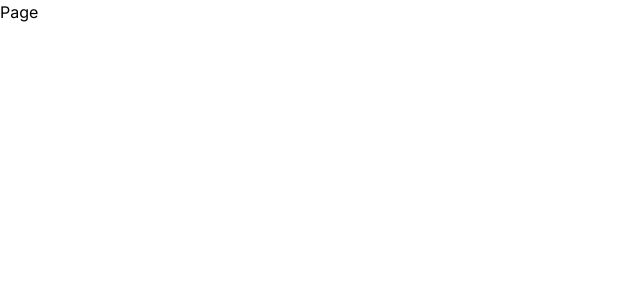
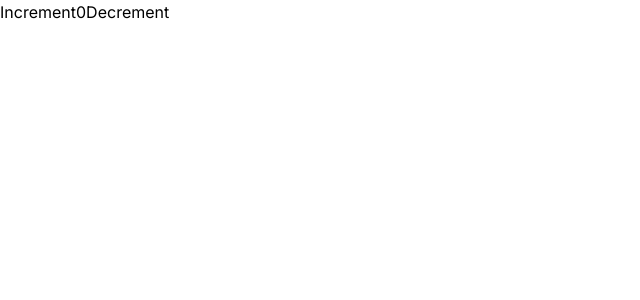
Before and after one commit to Tashfeen-Khan/blog-portfolio, a Next.js app in the folder ui/: page /pages/about in a window 1280 px wide. Shown: the top 300 px of the page, without its empty margins (0-640 px from the left). Built offline with nearby package versions, Linux system fonts and the light colour scheme.

Commit message:
impliment redux tool kit

```diff
--- a/ui/package.json
+++ b/ui/package.json
@@ -9,6 +9,7 @@
     "lint": "next lint"
   },
   "dependencies": {
+    "@reduxjs/toolkit": "^2.2.4",
     "axios": "^1.6.8",
     "flowbite": "^2.3.0",
     "flowbite-react": "^0.9.0",
@@ -16,6 +17,7 @@
     "react": "^18",
     "react-dom": "^18",
     "react-file-base64": "^1.0.3",
+    "react-redux": "^9.1.2",
     "react-router-dom": "^6.23.1"
   },
   "devDependencies": {
--- /dev/null
+++ b/ui/src/app/Redux/BlogSclice/blogsclice.js
@@ -0,0 +1,30 @@
+import { createSlice } from '@reduxjs/toolkit'
+
+const initialState = {
+  value: 0,
+}
+
+export const counterSlice = createSlice({
+  name: 'counter',
+  initialState,
+  reducers: {
+    increment: (state) => {
+      // Redux Toolkit allows us to write "mutating" logic in reducers. It
+      // doesn't actually mutate the state because it uses the Immer library,
+      // which detects changes to a "draft state" and produces a brand new
+      // immutable state based off those changes
+      state.value += 1
+    },
+    decrement: (state) => {
+      state.value -= 1
+    },
+    incrementByAmount: (state, action) => {
+      state.value += action.payload
+    },
+  },
+})
+
+// Action creators are generated for each case reducer function
+export const { increment, decrement, incrementByAmount } = counterSlice.actions
+
+export default counterSlice.reducer
--- a/ui/src/app/layout.js
+++ b/ui/src/app/layout.js
@@ -1,5 +1,6 @@
 import { Inter } from "next/font/google";
 import "./globals.css";
+import StoreProvider from "./store/StoreProvider";
 
 const inter = Inter({ subsets: ["latin"] });
 
@@ -10,8 +11,10 @@
 
 export default function RootLayout({ children }) {
   return (
+    <StoreProvider>
     <html lang="en">
       <body className={inter.className}>{children}</body>
     </html>
+    </StoreProvider>
   );
 }
--- a/ui/src/app/page.js
+++ b/ui/src/app/page.js
@@ -2,7 +2,7 @@
 import Navbar from './component/navbar'
 import Home from './home/page'
 
-function page() {
+function Page() {
   return (
     <>
     <Navbar/>
@@ -11,4 +11,4 @@
   )
 }
 
-export default page
+export default Page
--- a/ui/src/app/pages/about/page.js
+++ b/ui/src/app/pages/about/page.js
@@ -1,9 +1,29 @@
+"use client"
 import React from 'react'
+import { useSelector, useDispatch } from 'react-redux'
+import { decrement, increment } from '../../Redux/BlogSclice/blogsclice'
 
-const Page = () => {
+export default function Page() {
+  const count = useSelector((state) => state.counter.value)
+  const dispatch = useDispatch()
+
   return (
-    <div>Page</div>
+    <div>
+      <div>
+        <button
+          aria-label="Increment value"
+          onClick={() => dispatch(increment())}
+        >
+          Increment
+        </button>
+        <span>{count}</span>
+        <button
+          aria-label="Decrement value"
+          onClick={() => dispatch(decrement())}
+        >
+          Decrement
+        </button>
+      </div>
+    </div>
   )
 }
-
-export default Page
--- a/ui/src/app/pages/blogs/page.js
+++ b/ui/src/app/pages/blogs/page.js
@@ -2,21 +2,22 @@
 import React, { useState, useEffect } from 'react';
 import axios from 'axios';
 import Navbar from '../../component/navbar';
-import { useRouter } from 'next/navigation'
+import { useRouter } from 'next/navigation';
+
 function BlogPost() {
-  const router = useRouter()
+  const router = useRouter();
   const [blogs, setBlogs] = useState([]);
 
   useEffect(() => {
     axios.get("http://localhost:4000/admin/api/blogs")
       .then(response => {
-        setBlogs(response.data);
+        const sortedBlogs = response.data.sort((a, b) => new Date(b.createdAt) - new Date(a.createdAt));
+        setBlogs(sortedBlogs);
       })
       .catch(error => {
         console.error('Error fetching data: ', error);
       });
   }, []);
-
 
   return (
     <>
@@ -24,7 +25,7 @@
       <section className="text-gray-600">
         <div className="m-4 gap-2 sm:mx-4 lg:mx-6 grid grid-cols-1 justify-items-center sm:grid-cols-2 md:grid-cols-3 lg:grid-cols-4">
           {blogs.map(blog => (
-     <div className="  shadow-md border border-gray-300 rounded-lg overflow-hidden w-full">
+            <div key={blog._id} className="shadow-md border border-gray-300 rounded-lg overflow-hidden w-full">
               <div className="relative" style={{ paddingBottom: '56.25%', height: 0 }}>
                 <img className="absolute top-0 left-0 w-full h-full object-cover" src={blog.image} alt="div image" />
               </div>
@@ -35,35 +36,11 @@
                 <button type="button" className="mt-2 px-3 py-1 bg-blue-500 text-white rounded hover:bg-blue-600" onClick={() => router.push(`/dynamicPages/blog/${blog._id}`)}>Learn More</button>
               </div>
             </div>
-
           ))}
         </div>
       </section>
-
     </>
   );
 }
 
 export default BlogPost;
-{/* <section className="text-gray-600">
-<div className=" gap-2 sm:mx-4 lg:mx-6 grid grid-cols-1 justify-items-center sm:grid-cols-2 md:grid-cols-3 lg:grid-cols-4">
-  {blogs.map(blog => (
-    <div key={blog._id}>
-    <div className="m-2  rounded overflow-hidden shadow-lg">
-      <div className="relative" style={{ paddingBottom: '56.25%', height: 0, maxWidth: '720px', maxHeight: '400px', overflow: 'hidden' }}>
-        <img className="absolute top-0 left-0 w-full h-full object-cover" src={blog.image} alt="div image" />
-      </div>
-      <div className="px-6 py-4">
-      <button type="button" onClick={() => router.push(`/blog/${blog._id}`)}>
-Dashboard
-</button>
-        <p className="text-gray-700 text-base">Author: {blog.author}</p>
-        <p className="text-gray-700 text-base">{blog.content.substring(0, 126)}</p>
-
-      <div><button>learn more</button></div>
-      </div>
-    </div>
-    </div>
-  ))}
-</div>
-</section> */}
--- /dev/null
+++ b/ui/src/app/store/StoreProvider.js
@@ -0,0 +1,13 @@
+"use client"
+import React from 'react'
+import { Provider } from 'react-redux'
+import { store } from './store'
+const StoreProvider = ({children}) => {
+  return (
+    <Provider store={store}>
+  {children}
+  </Provider>
+  )
+}
+
+export default StoreProvider
--- /dev/null
+++ b/ui/src/app/store/store.js
@@ -0,0 +1,5 @@
+import { configureStore } from '@reduxjs/toolkit'
+import counterReducer from '../Redux/BlogSclice/blogsclice'
+export const store = configureStore({
+  reducer: {counter: counterReducer,},
+})
```
Also changed, not shown: ui/jsconfig.json (+8 -8 lines), 1 other file (tests, documents, lock files or other folders). Lines whose indentation alone changed are shown as unchanged.
